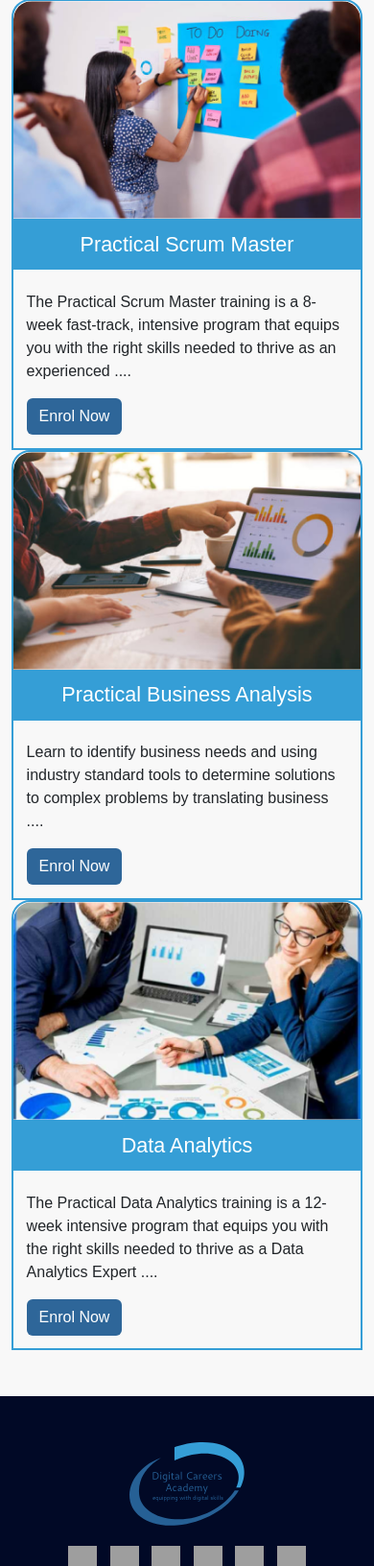
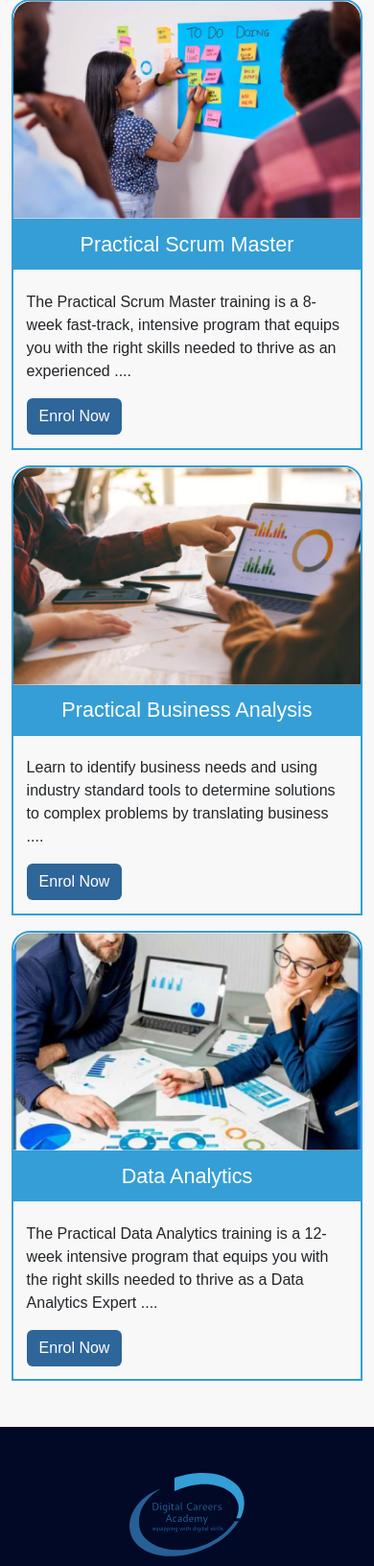
Before and after one commit to iamyinka/wwwdca, a Django app: template frontend/templates/refactored/courses.html in a window 390 px wide. Shown: the part 1771-3403 px from the top of the page at 96% size. Run offline with Django 4.2, Linux system fonts and the light colour scheme; the template is opened without the code that fills it, so the values that code supplies are empty; some web fonts are replaced; grey boxes are pictures that could not be loaded.

Commit message:
Finish course page

```diff
--- a/frontend/static/css/refactored/main.css
+++ b/frontend/static/css/refactored/main.css
@@ -72,8 +72,6 @@ hr {
 }
 
 .courseIntro {
-  /* clip-path: polygon(0 0, 100% 0, 75% 100%, 0 100%); */
-  /* background-color: teal; */
   min-height: 50vh;
 }
 
@@ -206,6 +204,10 @@ hr {
 /* Media Queries */
 
 @media (max-width: 620px) {
+  .courses-hero,
+  .faq-hero {
+    background-attachment: scroll;
+  }
   .footer__social {
     flex-direction: column;
     justify-content: center;
--- a/frontend/templates/refactored/courses.html
+++ b/frontend/templates/refactored/courses.html
@@ -102,7 +102,7 @@
                 </div>
 
 
-                <div class="col-md-4">
+                <div class="col-md-4 mt-3">
                     <div class="coursesList__course">
                         <div class="coursesList__course--thumbnail">
                             <img src="../../static/assets/images/courses4.png" alt="">
@@ -118,7 +118,7 @@
                 </div>
 
 
-                <div class="col-md-4">
+                <div class="col-md-4 mt-3">
                     <div class="coursesList__course">
                         <div class="coursesList__course--thumbnail">
                             <img src="../../static/assets/images/courses5.png" alt="">
```
